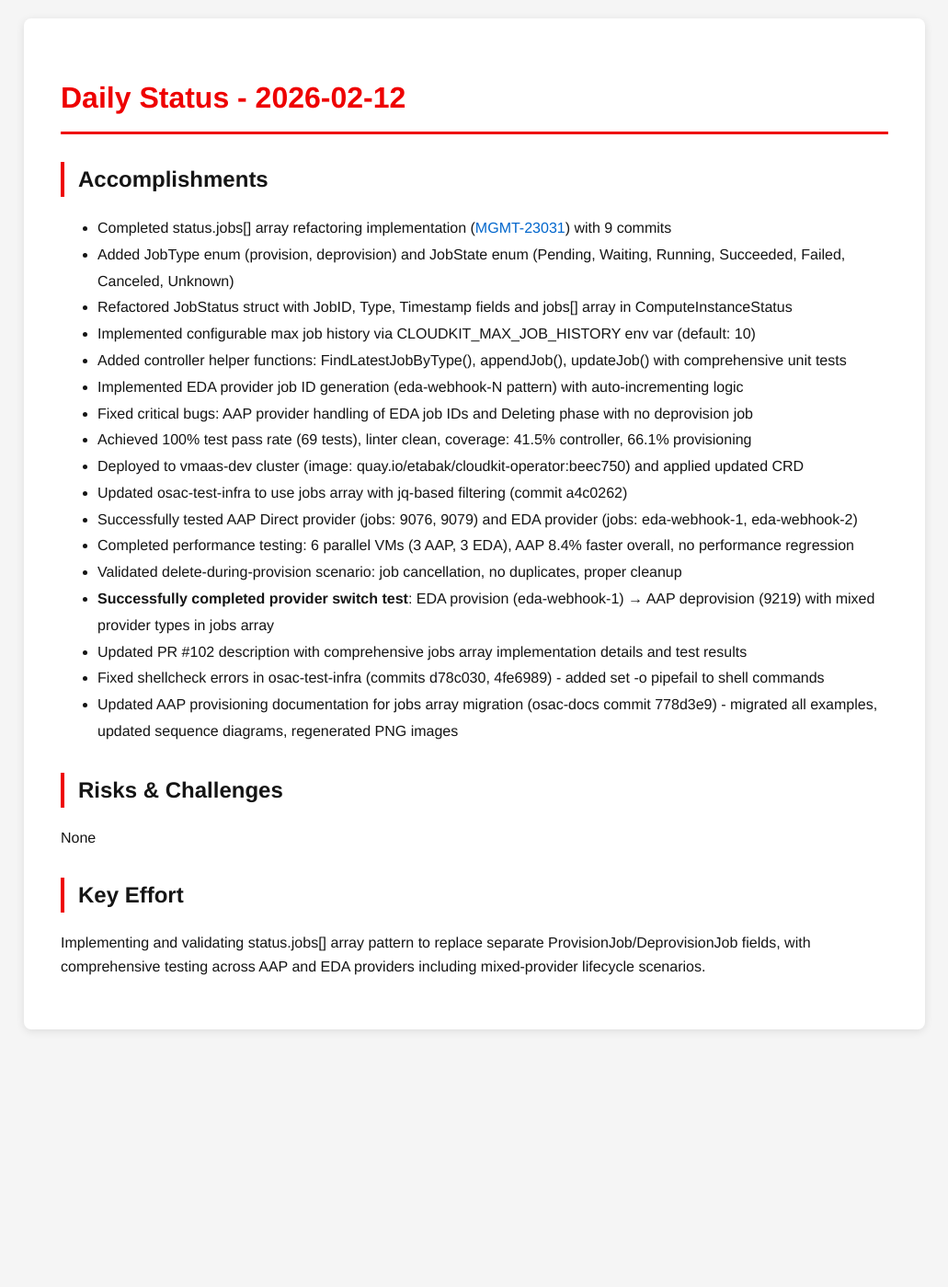
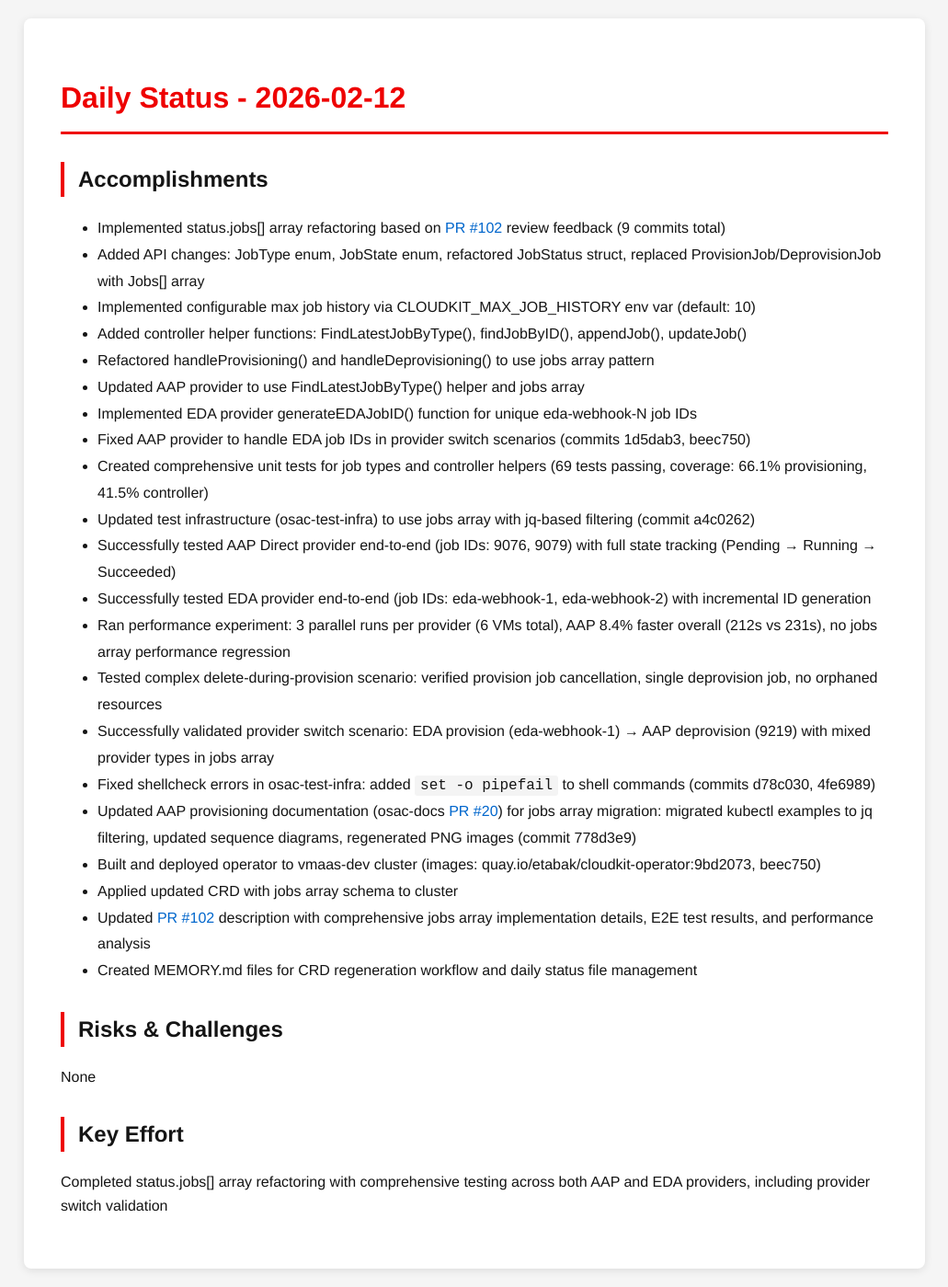
Before and after one commit to tzvatot/daily-status, a Jekyll site: the page built from 2026-02-12.md, in a window 1280 px wide. Shown: the whole page at 92% size, without its empty margins (124-1155 px from the left). Built offline with Jekyll 4.4.1, drawn with Linux system fonts in a browser that asks for light colours; before the commit the page ends 1139 px from its top, so only the background shows below that.

Commit message:
Daily status update - 2026-02-12

```diff
--- a/2026-02-12.md
+++ b/2026-02-12.md
@@ -7,26 +7,30 @@ date: 2026-02-12
 # Daily Status - 2026-02-12
 
 ## Accomplishments
-- Completed status.jobs[] array refactoring implementation ([MGMT-23031](https://issues.redhat.com/browse/MGMT-23031)) with 9 commits
-- Added JobType enum (provision, deprovision) and JobState enum (Pending, Waiting, Running, Succeeded, Failed, Canceled, Unknown)
-- Refactored JobStatus struct with JobID, Type, Timestamp fields and jobs[] array in ComputeInstanceStatus
+- Implemented status.jobs[] array refactoring based on [PR #102](https://github.com/osac-project/osac-operator/pull/102) review feedback (9 commits total)
+- Added API changes: JobType enum, JobState enum, refactored JobStatus struct, replaced ProvisionJob/DeprovisionJob with Jobs[] array
 - Implemented configurable max job history via CLOUDKIT_MAX_JOB_HISTORY env var (default: 10)
-- Added controller helper functions: FindLatestJobByType(), appendJob(), updateJob() with comprehensive unit tests
-- Implemented EDA provider job ID generation (eda-webhook-N pattern) with auto-incrementing logic
-- Fixed critical bugs: AAP provider handling of EDA job IDs and Deleting phase with no deprovision job
-- Achieved 100% test pass rate (69 tests), linter clean, coverage: 41.5% controller, 66.1% provisioning
-- Deployed to vmaas-dev cluster (image: quay.io/etabak/cloudkit-operator:beec750) and applied updated CRD
-- Updated osac-test-infra to use jobs array with jq-based filtering (commit a4c0262)
-- Successfully tested AAP Direct provider (jobs: 9076, 9079) and EDA provider (jobs: eda-webhook-1, eda-webhook-2)
-- Completed performance testing: 6 parallel VMs (3 AAP, 3 EDA), AAP 8.4% faster overall, no performance regression
-- Validated delete-during-provision scenario: job cancellation, no duplicates, proper cleanup
-- **Successfully completed provider switch test**: EDA provision (eda-webhook-1) → AAP deprovision (9219) with mixed provider types in jobs array
-- Updated PR #102 description with comprehensive jobs array implementation details and test results
-- Fixed shellcheck errors in osac-test-infra (commits d78c030, 4fe6989) - added set -o pipefail to shell commands
-- Updated AAP provisioning documentation for jobs array migration (osac-docs commit 778d3e9) - migrated all examples, updated sequence diagrams, regenerated PNG images
+- Added controller helper functions: FindLatestJobByType(), findJobByID(), appendJob(), updateJob()
+- Refactored handleProvisioning() and handleDeprovisioning() to use jobs array pattern
+- Updated AAP provider to use FindLatestJobByType() helper and jobs array
+- Implemented EDA provider generateEDAJobID() function for unique eda-webhook-N job IDs
+- Fixed AAP provider to handle EDA job IDs in provider switch scenarios (commits 1d5dab3, beec750)
+- Created comprehensive unit tests for job types and controller helpers (69 tests passing, coverage: 66.1% provisioning, 41.5% controller)
+- Updated test infrastructure (osac-test-infra) to use jobs array with jq-based filtering (commit a4c0262)
+- Successfully tested AAP Direct provider end-to-end (job IDs: 9076, 9079) with full state tracking (Pending → Running → Succeeded)
+- Successfully tested EDA provider end-to-end (job IDs: eda-webhook-1, eda-webhook-2) with incremental ID generation
+- Ran performance experiment: 3 parallel runs per provider (6 VMs total), AAP 8.4% faster overall (212s vs 231s), no jobs array performance regression
+- Tested complex delete-during-provision scenario: verified provision job cancellation, single deprovision job, no orphaned resources
+- Successfully validated provider switch scenario: EDA provision (eda-webhook-1) → AAP deprovision (9219) with mixed provider types in jobs array
+- Fixed shellcheck errors in osac-test-infra: added `set -o pipefail` to shell commands (commits d78c030, 4fe6989)
+- Updated AAP provisioning documentation (osac-docs [PR #20](https://github.com/osac-project/docs/pull/20)) for jobs array migration: migrated kubectl examples to jq filtering, updated sequence diagrams, regenerated PNG images (commit 778d3e9)
+- Built and deployed operator to vmaas-dev cluster (images: quay.io/etabak/cloudkit-operator:9bd2073, beec750)
+- Applied updated CRD with jobs array schema to cluster
+- Updated [PR #102](https://github.com/osac-project/osac-operator/pull/102) description with comprehensive jobs array implementation details, E2E test results, and performance analysis
+- Created MEMORY.md files for CRD regeneration workflow and daily status file management
 
 ## Risks & Challenges
 None
 
 ## Key Effort
-Implementing and validating status.jobs[] array pattern to replace separate ProvisionJob/DeprovisionJob fields, with comprehensive testing across AAP and EDA providers including mixed-provider lifecycle scenarios.
+Completed status.jobs[] array refactoring with comprehensive testing across both AAP and EDA providers, including provider switch validation
```
